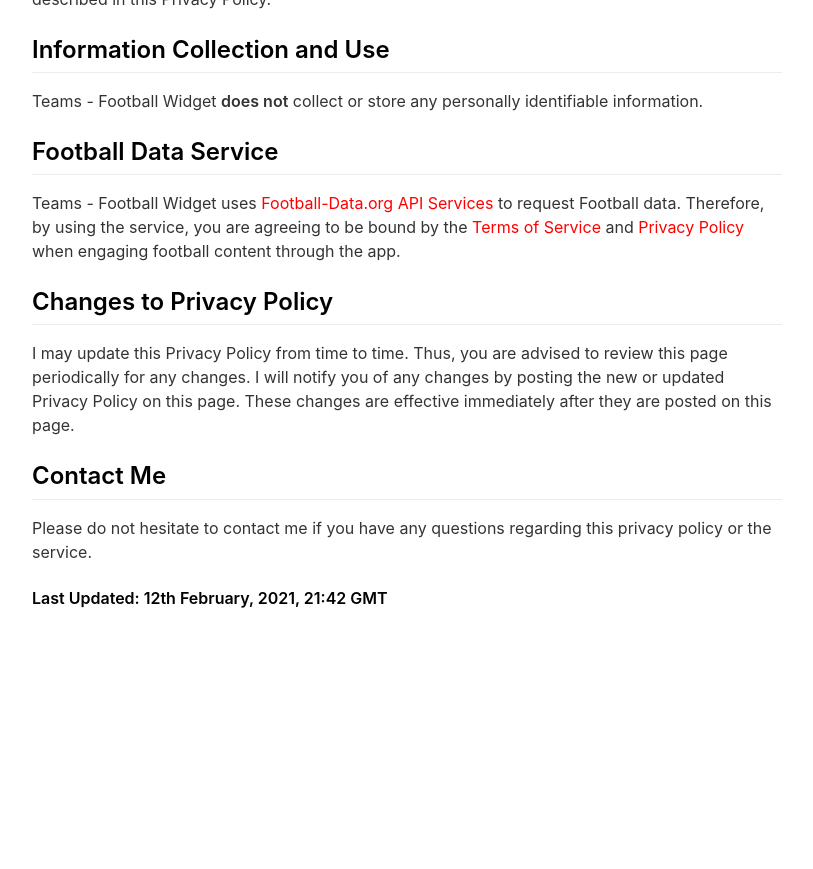
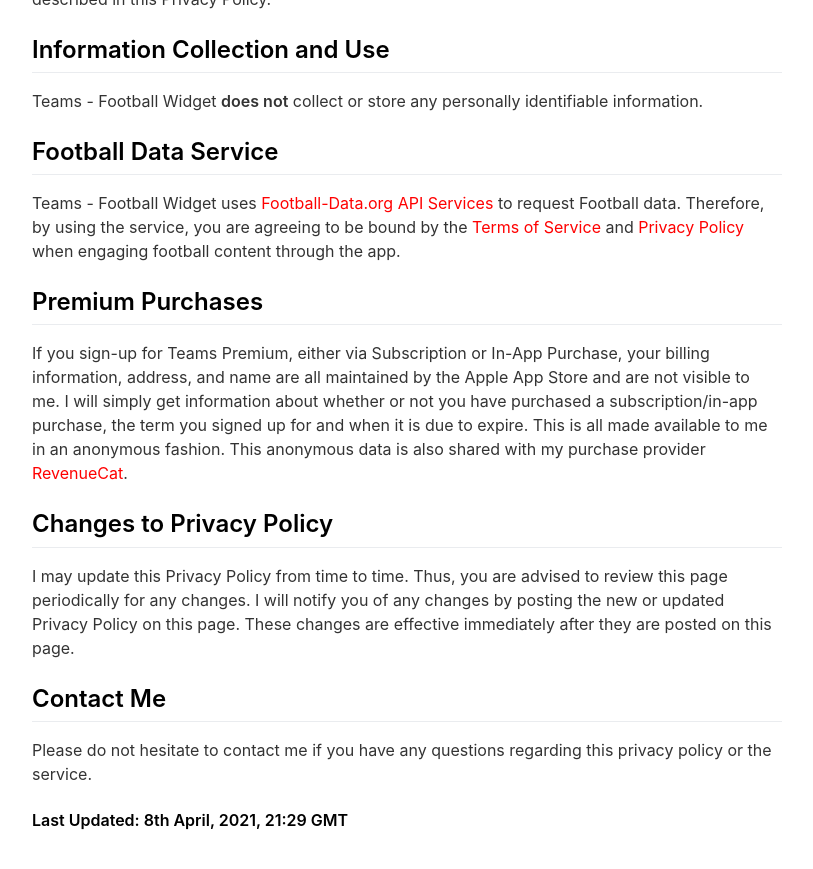
Before and after one commit to jsh8w/football-teams-landing, a Jekyll site: the page built from _pages/terms-and-privacy.md, in a window 1280 px wide and 900 px high, scrolled down 575 px. Shown: the top 869 px of the window, without its empty margins (233-1046 px from the left). Built offline with Jekyll 4.4.1, drawn with Linux system fonts in a browser that asks for light colours; nearby versions of some CDN libraries; before the commit the page ends 1253 px from its top, so only the background shows below that.

Commit message:
Updated terms of use.

```diff
--- a/_pages/terms-and-privacy.md
+++ b/_pages/terms-and-privacy.md
@@ -20,10 +20,13 @@ Teams - Football Widget **does not** collect or store any personally identifiabl
 ## Football Data Service
 Teams - Football Widget uses [Football-Data.org API Services](https://www.football-data.org/) to request Football data. Therefore, by using the service, you are agreeing to be bound by the [Terms of Service](https://www.football-data.org/about) and [Privacy Policy](https://www.football-data.org/about) when engaging football content through the app.
 
+## Premium Purchases
+If you sign-up for Teams Premium, either via Subscription or In-App Purchase, your billing information, address, and name are all maintained by the Apple App Store and are not visible to me. I will simply get information about whether or not you have purchased a subscription/in-app purchase, the term you signed up for and when it is due to expire. This is all made available to me in an anonymous fashion. This anonymous data is also shared with my purchase provider [RevenueCat](https://www.revenuecat.com/dpa).
+
 ## Changes to Privacy Policy
 I may update this Privacy Policy from time to time. Thus, you are advised to review this page periodically for any changes. I will notify you of any changes by posting the new or updated Privacy Policy on this page. These changes are effective immediately after they are posted on this page.
 
 ## Contact Me
 Please do not hesitate to contact me if you have any questions regarding this privacy policy or the service.
 
-#### Last Updated: 12th February, 2021, 21:42 GMT
+#### Last Updated: 8th April, 2021, 21:29 GMT
```
